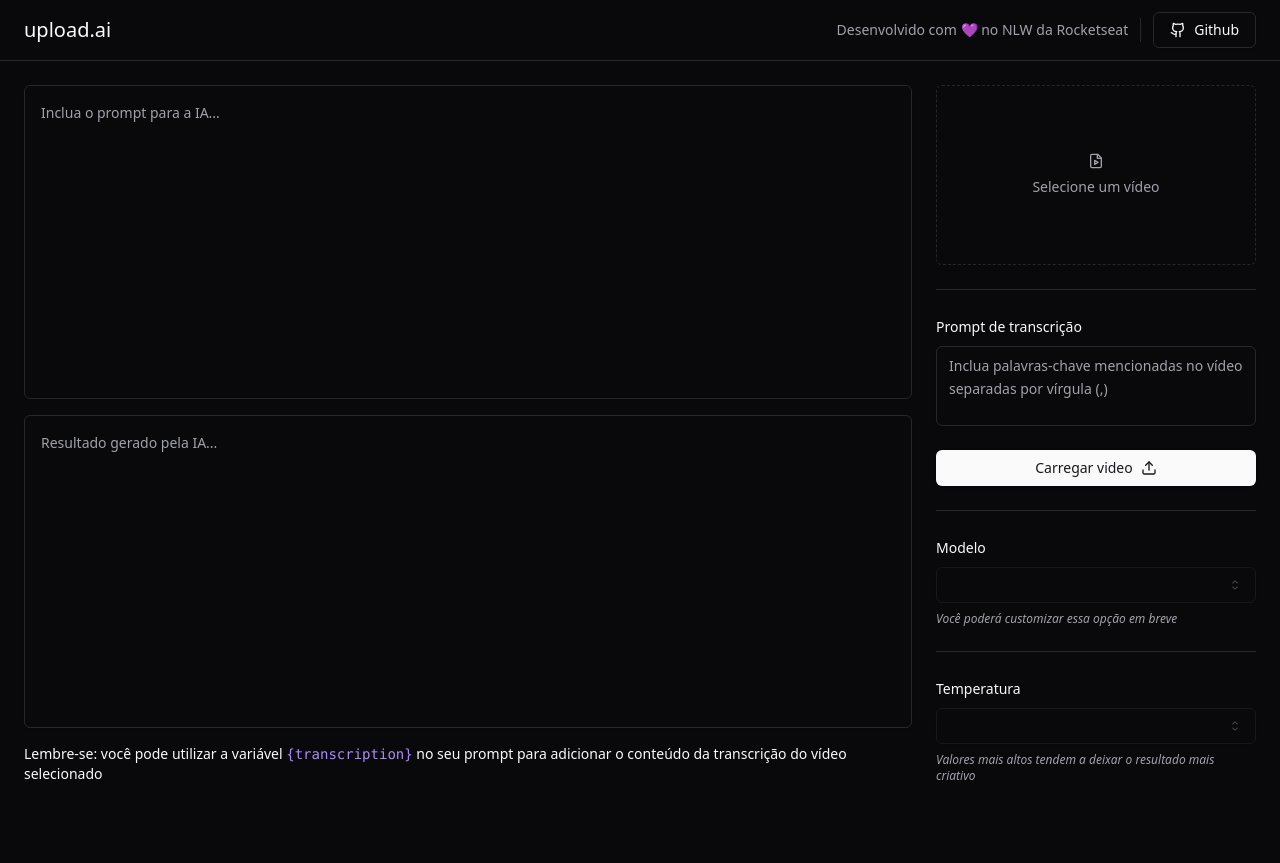
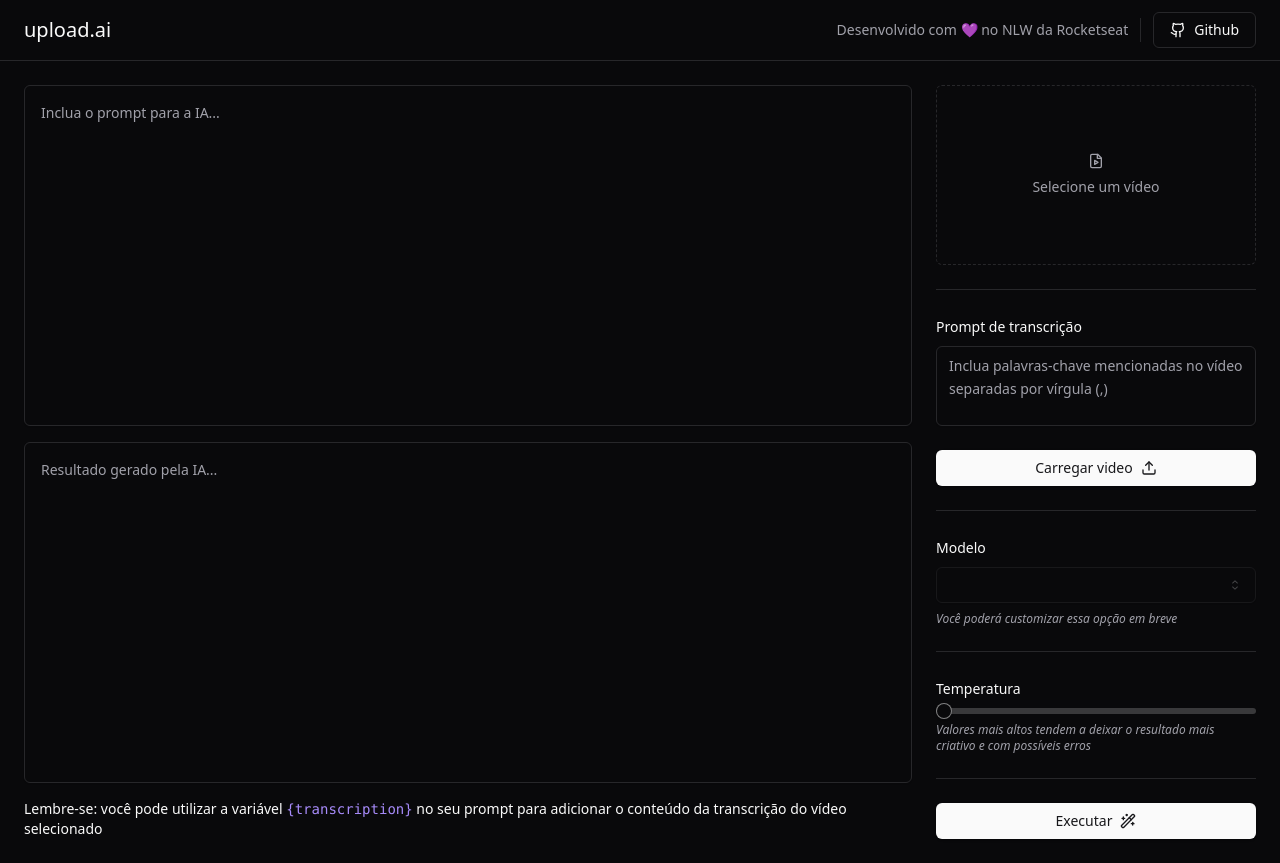
Before and after one commit to ArthurPMachado/Transcript-IA, a React (Vite) app: page / in a window 1280 px wide. Before the commit the page ends 808 px from the top, so only its background shows below. Built offline with nearby package versions, Linux system fonts and the light colour scheme.

Commit message:
add select slider and finish form to transcript

```diff
--- a/package.json
+++ b/package.json
@@ -14,6 +14,7 @@
     "@radix-ui/react-label": "^2.0.2",
     "@radix-ui/react-select": "^1.2.2",
     "@radix-ui/react-separator": "^1.0.3",
+    "@radix-ui/react-slider": "^1.1.2",
     "@radix-ui/react-slot": "^1.0.2",
     "class-variance-authority": "^0.7.0",
     "clsx": "^2.0.0",
--- a/src/App.tsx
+++ b/src/App.tsx
@@ -1,9 +1,10 @@
-import { FileVideo, Github, Upload } from 'lucide-react'
+import { FileVideo, Github, Upload, Wand2 } from 'lucide-react'
 import { Button } from "./components/ui/button";
 import { Separator } from './components/ui/separator';
 import { Textarea } from './components/ui/textarea';
 import { Label } from './components/ui/label';
 import { Select, SelectContent, SelectItem, SelectTrigger, SelectValue } from './components/ui/select';
+import { Slider } from './components/ui/slider';
 
 export function App() {
   return (
@@ -95,18 +96,22 @@
 
             <div className='space-y-2'>
               <Label>Temperatura</Label>
-              <Select disabled defaultValue='gtp3.5'>
-                <SelectTrigger>
-                  <SelectValue />
-                </SelectTrigger>
-                <SelectContent>
-                  <SelectItem value="gpt3.5">GPT 3.5-turbo 16k</SelectItem>
-                </SelectContent>
-              </Select>
+              <Slider
+                min={0}
+                max={1}
+                step={0.1}
+              />
               <span className='block text-xs text-muted-foreground italic'>
-                Valores mais altos tendem a deixar o resultado mais criativo
+                Valores mais altos tendem a deixar o resultado mais criativo e com possíveis erros
               </span>
             </div>
+
+            <Separator />
+
+            <Button type='submit' className='w-full'>
+              Executar
+              <Wand2 className='w-4 h-4 ml-2'/>
+            </Button>
           </form>
 
         </aside>
--- /dev/null
+++ b/src/components/ui/slider.tsx
@@ -0,0 +1,26 @@
+import * as React from "react"
+import * as SliderPrimitive from "@radix-ui/react-slider"
+
+import { cn } from "@/lib/utils"
+
+const Slider = React.forwardRef<
+  React.ElementRef<typeof SliderPrimitive.Root>,
+  React.ComponentPropsWithoutRef<typeof SliderPrimitive.Root>
+>(({ className, ...props }, ref) => (
+  <SliderPrimitive.Root
+    ref={ref}
+    className={cn(
+      "relative flex w-full touch-none select-none items-center",
+      className
+    )}
+    {...props}
+  >
+    <SliderPrimitive.Track className="relative h-1.5 w-full grow overflow-hidden rounded-full bg-primary/20">
+      <SliderPrimitive.Range className="absolute h-full bg-primary" />
+    </SliderPrimitive.Track>
+    <SliderPrimitive.Thumb className="block h-4 w-4 rounded-full border border-primary/50 bg-background shadow transition-colors focus-visible:outline-none focus-visible:ring-1 focus-visible:ring-ring disabled:pointer-events-none disabled:opacity-50" />
+  </SliderPrimitive.Root>
+))
+Slider.displayName = SliderPrimitive.Root.displayName
+
+export { Slider }
```
Also changed, not shown: 1 other file (tests, documents, lock files or other folders).
